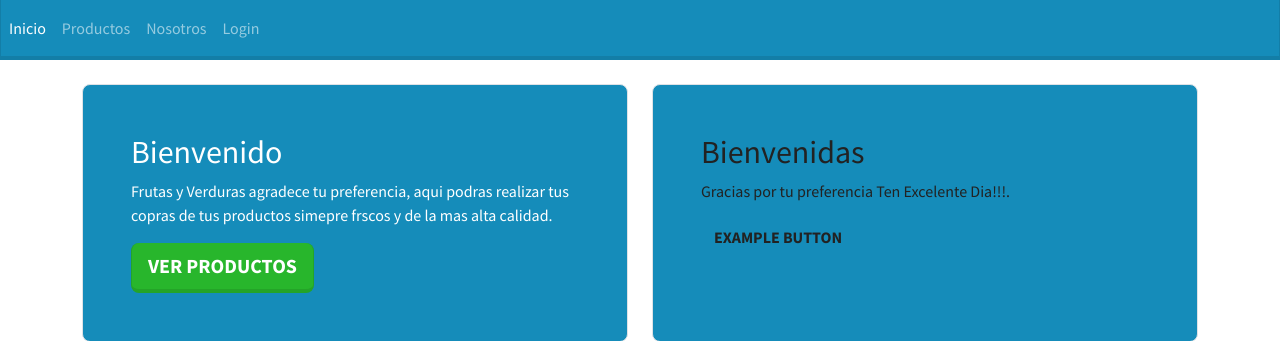
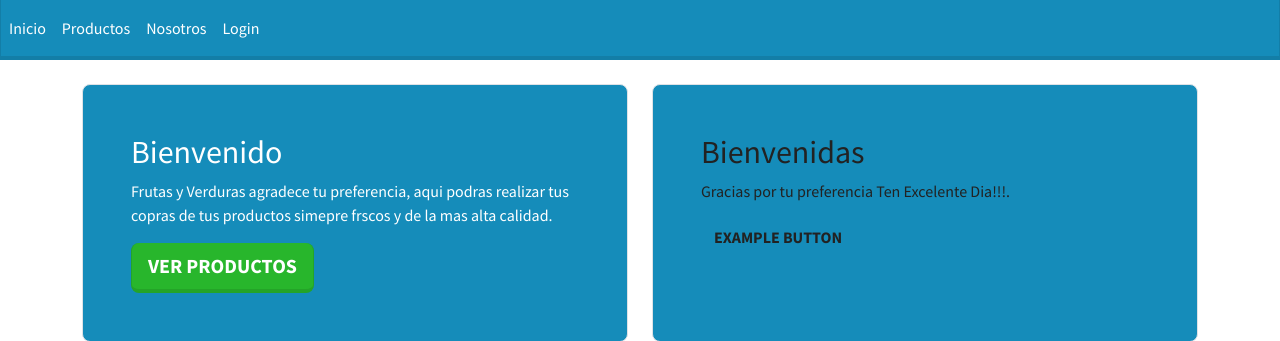
Before and after one commit to sahaguntepeapulco/Tienda, a Flask app: page / in a window 1280 px wide. Shown: the top 341 px of the page. Run offline with Flask 3, Linux system fonts and the light colour scheme; some libraries are stand-ins or nearby versions.

Commit message:
Update cabecera.html

```diff
--- a/templates/sitio/cabecera.html
+++ b/templates/sitio/cabecera.html
@@ -18,9 +18,9 @@
     <nav class="navbar navbar-expand navbar-dark bg-primary">
         <div class="nav navbar-nav">
             <a class="nav-item nav-link active" href="/" aria-current="page">Inicio</a>
-            <a class="nav-item nav-link" href="/productos">Productos</a>
-            <a class="nav-item nav-link" href="/nosotros">Nosotros</a>
-            <a class="nav-item nav-link" href="/admin/login">Login</a>
+            <a class="nav-item nav-link active" href="/productos">Productos</a>
+            <a class="nav-item nav-link active" href="/nosotros">Nosotros</a>
+            <a class="nav-item nav-link active" href="/admin/login">Login</a>
         </div>
     </nav>
     <div class="container">
```
